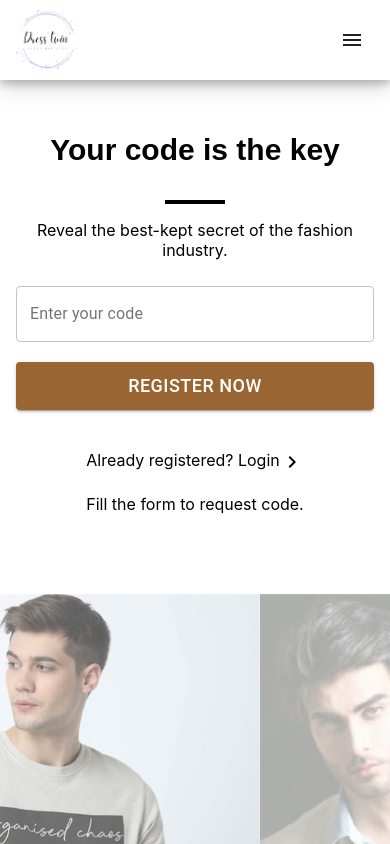
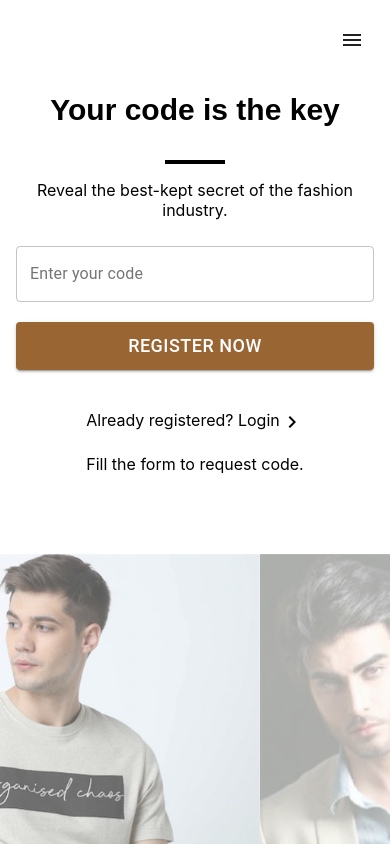
Before and after one commit to Iryna-1994/react-app, a React (Create React App) app: page /register in a window 390 px wide. Shown: the top 844 px of the page. Built offline with nearby package versions, Linux system fonts and the light colour scheme.

Commit message:
Fixed mobile header and added a Register link

```diff
--- a/src/App.css
+++ b/src/App.css
@@ -189,6 +189,10 @@ nav img {
   transition: all 3s ease-in-out;
 }
 
+.login-form>a.register-link {
+  margin-top: 0px;
+}
+
 .form-link>span {
   transition: 300ms;
 }
@@ -360,17 +364,15 @@ nav img {
     padding-right: 16px;
   }
 
-  .navbar {
-    background-color: #fff;
-    box-shadow: 0 4px 8px 0 rgb(0 0 0 / 20%), 0 6px 20px 0 rgb(0 0 0 / 19%);
+  .navbar>.app-logo {
+    visibility: hidden;
+  }
+  .navbar.colorChange>.app-logo {
+    visibility: visible;
   }
 
   .app-link {
     display: none;
-  }
-
-  .navbar .app-logo {
-    visibility: visible;
   }
 
   .navbar .app-logo p {
@@ -417,7 +419,7 @@ nav img {
   }
 
   .login-form-box {
-    padding: 120px 16px 80px 16px;
+    padding: 80px 16px 80px 16px;
   }
 
   .designers-container {
--- a/src/components/LoginForm.tsx
+++ b/src/components/LoginForm.tsx
@@ -46,8 +46,12 @@ const LoginForm = () => {
         <TextField id="outlined-basic" label="Email" variant="outlined" fullWidth={true} />
         <TextField id="outlined-basic" label="Password" variant="outlined" fullWidth={true} />
         <Button variant="contained" size="large" fullWidth={true}>Login</Button>
-        <NavLink to="/forgot-your-password" className="form-link">
+        <NavLink to="/forgot-your-password" className="form-link forgot-password-link">
           <span className='forgot-password'>Forgot your password?</span>
+          <NavigateNextIcon />
+        </NavLink>
+        <NavLink to="/register" className="form-link register-link">
+          <span className='forgot-password'>Register</span>
           <NavigateNextIcon />
         </NavLink>
       </form>
--- a/src/components/RegisterForm.tsx
+++ b/src/components/RegisterForm.tsx
@@ -32,7 +32,7 @@ const RegisterForm = () => {
       <form className='login-form register-page'>
         <TextField id="outlined-basic" label="Enter your code" variant="outlined" fullWidth={true} />
         <Button variant="contained" size="large" fullWidth={true}>Register Now</Button>
-        <NavLink to="/login" className='form-link already-registered'>
+        <NavLink to="/" className='form-link already-registered'>
           <span>Already registered? Login</span>
           <NavigateNextIcon />
         </NavLink>
```
